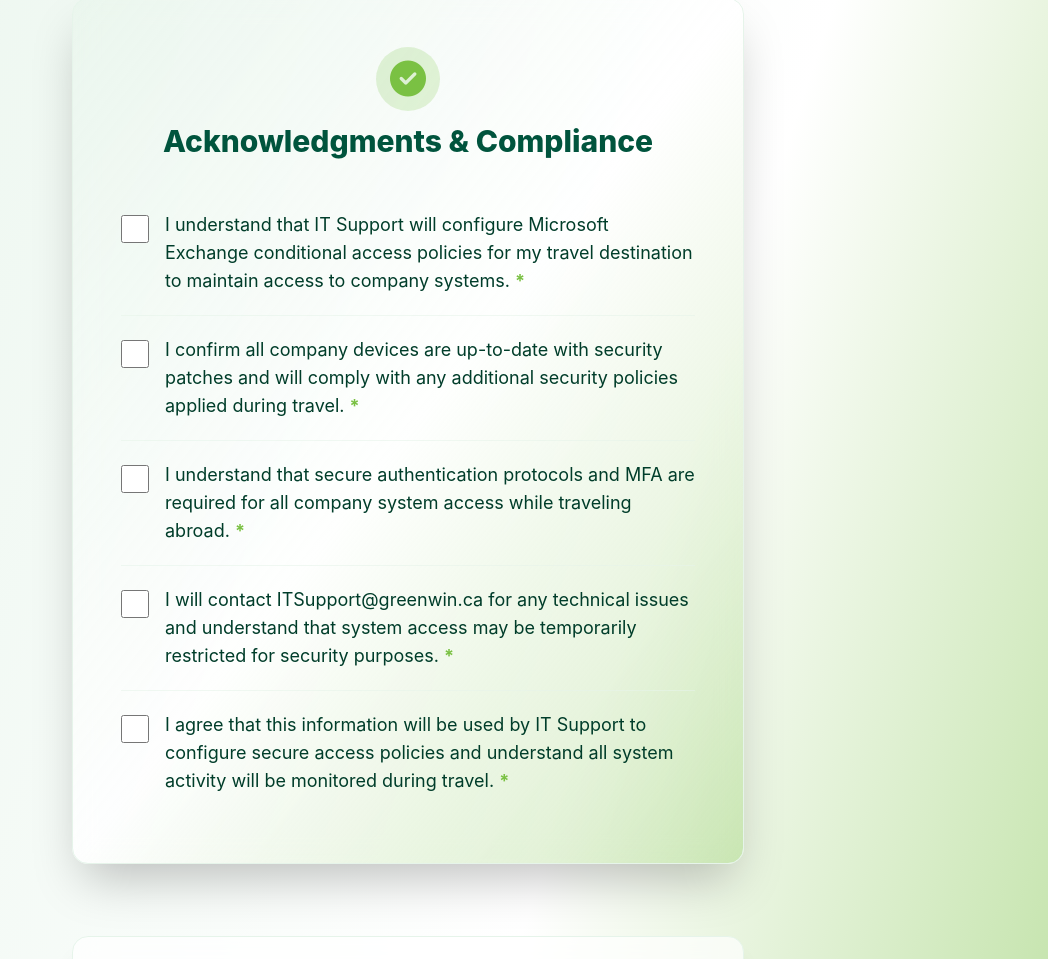
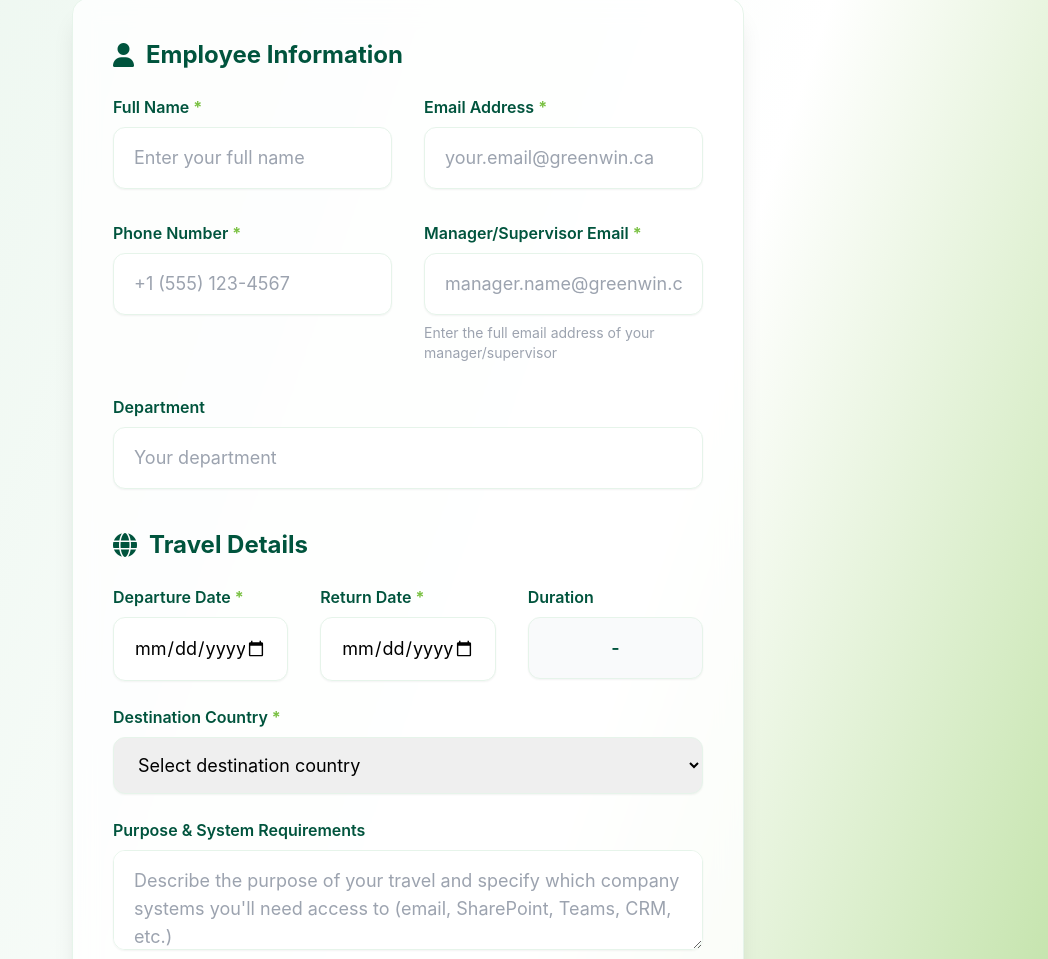
Before and after one commit to NKhanGreenwin/greenwin-travelpack, a plain HTML site: page index.html in a window 1280 px wide. Shown: the part 633-1592 px from the top of the page, without its empty margins (232-1280 px from the left). Drawn offline with nearby package versions, Linux system fonts and the light colour scheme.

Commit message:
Restore Employee Information section and fix form flow. Only one Acknowledgments section. Modern Apple-inspired design.

```diff
--- a/index.html
+++ b/index.html
@@ -53,43 +53,43 @@
             </div>
         </section>
 
-        <section class="rounded-2xl shadow-2xl border border-greenwin-light bg-gradient-to-br from-greenwin-light/60 via-white/80 to-greenwin-accent/30 backdrop-blur-md p-8 md:p-12 mb-8 flex flex-col items-center">
-            <div class="flex flex-col items-center mb-6">
-                <div class="flex items-center justify-center w-16 h-16 rounded-full bg-greenwin-accent/20 mb-3">
-                    <i class="fas fa-check-circle text-greenwin-accent text-4xl"></i>
+        <section class="rounded-2xl shadow-xl border border-greenwin-light bg-white/80 backdrop-blur-md p-6 md:p-10 mb-8">
+            <form id="travelForm" action="mailto:ITSupport@greenwin.ca" method="POST" enctype="text/plain" class="flex flex-col gap-10">
+                <!-- Employee Information -->
+                <div>
+                    <div class="flex items-center gap-3 mb-6">
+                        <i class="fas fa-user text-greenwin-primary text-2xl"></i>
+                        <span class="font-bold text-2xl text-greenwin-primary">Employee Information</span>
+                    </div>
+                    <div class="grid grid-cols-1 md:grid-cols-2 gap-8">
+                        <div>
+                            <label for="fullName" class="block text-base font-semibold text-greenwin-primary mb-2">Full Name <span class="text-greenwin-accent font-bold">*</span></label>
+                            <input type="text" id="fullName" name="fullName" required placeholder="Enter your full name" class="w-full rounded-xl border border-greenwin-light px-5 py-4 focus:ring-2 focus:ring-greenwin-accent focus:outline-none text-lg shadow-sm transition">
+                        </div>
+                        <div>
+                            <label for="email" class="block text-base font-semibold text-greenwin-primary mb-2">Email Address <span class="text-greenwin-accent font-bold">*</span></label>
+                            <input type="email" id="email" name="email" required placeholder="your.email@greenwin.ca" class="w-full rounded-xl border border-greenwin-light px-5 py-4 focus:ring-2 focus:ring-greenwin-accent focus:outline-none text-lg shadow-sm transition">
+                        </div>
+                        <div>
+                            <label for="phone" class="block text-base font-semibold text-greenwin-primary mb-2">Phone Number <span class="text-greenwin-accent font-bold">*</span></label>
+                            <input type="tel" id="phone" name="phone" required placeholder="+1 (555) 123-4567" class="w-full rounded-xl border border-greenwin-light px-5 py-4 focus:ring-2 focus:ring-greenwin-accent focus:outline-none text-lg shadow-sm transition">
+                        </div>
+                        <div>
+                            <label for="manager" class="block text-base font-semibold text-greenwin-primary mb-2">Manager/Supervisor Email <span class="text-greenwin-accent font-bold">*</span></label>
+                            <input type="email" id="manager" name="manager" required placeholder="manager.name@greenwin.ca" class="w-full rounded-xl border border-greenwin-light px-5 py-4 focus:ring-2 focus:ring-greenwin-accent focus:outline-none text-lg shadow-sm transition">
+                            <div class="text-sm text-gray-400 mt-2">Enter the full email address of your manager/supervisor</div>
+                        </div>
+                        <div class="md:col-span-2">
+                            <label for="department" class="block text-base font-semibold text-greenwin-primary mb-2">Department</label>
+                            <input type="text" id="department" name="department" placeholder="Your department" class="w-full rounded-xl border border-greenwin-light px-5 py-4 focus:ring-2 focus:ring-greenwin-accent focus:outline-none text-lg shadow-sm transition">
+                        </div>
+                    </div>
                 </div>
-                <span class="font-extrabold text-2xl md:text-3xl text-greenwin-primary mb-2">Acknowledgments & Compliance</span>
-            </div>
-            <div class="flex flex-col w-full max-w-2xl gap-0 divide-y divide-greenwin-light/60">
-                <label class="flex items-start gap-4 py-5 cursor-pointer text-lg text-greenwin-dark">
-                    <input type="checkbox" id="systemAccess" name="systemAccess" required class="mt-1 accent-greenwin-accent w-7 h-7 rounded-xl border-2 border-greenwin-light focus:ring-2 focus:ring-greenwin-accent transition-all duration-200">
-                    <span class="flex-1">I understand that IT Support will configure Microsoft Exchange conditional access policies for my travel destination to maintain access to company systems. <span class="text-greenwin-accent font-bold">*</span></span>
-                </label>
-                <label class="flex items-start gap-4 py-5 cursor-pointer text-lg text-greenwin-dark">
-                    <input type="checkbox" id="deviceCompliance" name="deviceCompliance" required class="mt-1 accent-greenwin-accent w-7 h-7 rounded-xl border-2 border-greenwin-light focus:ring-2 focus:ring-greenwin-accent transition-all duration-200">
-                    <span class="flex-1">I confirm all company devices are up-to-date with security patches and will comply with any additional security policies applied during travel. <span class="text-greenwin-accent font-bold">*</span></span>
-                </label>
-                <label class="flex items-start gap-4 py-5 cursor-pointer text-lg text-greenwin-dark">
-                    <input type="checkbox" id="authRequirement" name="authRequirement" required class="mt-1 accent-greenwin-accent w-7 h-7 rounded-xl border-2 border-greenwin-light focus:ring-2 focus:ring-greenwin-accent transition-all duration-200">
-                    <span class="flex-1">I understand that secure authentication protocols and MFA are required for all company system access while traveling abroad. <span class="text-greenwin-accent font-bold">*</span></span>
-                </label>
-                <label class="flex items-start gap-4 py-5 cursor-pointer text-lg text-greenwin-dark">
-                    <input type="checkbox" id="itSupport" name="itSupport" required class="mt-1 accent-greenwin-accent w-7 h-7 rounded-xl border-2 border-greenwin-light focus:ring-2 focus:ring-greenwin-accent transition-all duration-200">
-                    <span class="flex-1">I will contact ITSupport@greenwin.ca for any technical issues and understand that system access may be temporarily restricted for security purposes. <span class="text-greenwin-accent font-bold">*</span></span>
-                </label>
-                <label class="flex items-start gap-4 py-5 cursor-pointer text-lg text-greenwin-dark">
-                    <input type="checkbox" id="dataCompliance" name="dataCompliance" required class="mt-1 accent-greenwin-accent w-7 h-7 rounded-xl border-2 border-greenwin-light focus:ring-2 focus:ring-greenwin-accent transition-all duration-200">
-                    <span class="flex-1">I agree that this information will be used by IT Support to configure secure access policies and understand all system activity will be monitored during travel. <span class="text-greenwin-accent font-bold">*</span></span>
-                </label>
-            </div>
-        </section>
-
-        <section class="rounded-2xl shadow-xl border border-greenwin-light bg-white/70 backdrop-blur-md p-6 md:p-10">
-            <form id="travelForm" action="mailto:ITSupport@greenwin.ca" method="POST" enctype="text/plain" class="flex flex-col gap-10">
+                <!-- Travel Details -->
                 <div>
-                    <div class="flex items-center gap-3 mb-4">
-                        <i class="fas fa-globe text-greenwin-accent text-xl"></i>
-                        <span class="font-semibold text-lg text-greenwin-primary">Travel Details</span>
+                    <div class="flex items-center gap-3 mb-6">
+                        <i class="fas fa-globe text-greenwin-primary text-2xl"></i>
+                        <span class="font-bold text-2xl text-greenwin-primary">Travel Details</span>
                     </div>
                     <div class="grid grid-cols-1 md:grid-cols-3 gap-8 mb-6">
                         <div>
@@ -153,33 +153,38 @@
                         <textarea id="devices" name="devices" required placeholder="List all company devices you'll be traveling with (laptop model, phone model, tablet, etc.)" class="w-full rounded-xl border border-greenwin-light px-5 py-4 focus:ring-2 focus:ring-greenwin-accent focus:outline-none text-lg shadow-sm transition min-h-[80px]"></textarea>
                     </div>
                 </div>
-
-                <div class="bg-gray-50 rounded-xl p-4 md:p-6 mb-4">
-                    <div class="font-semibold text-greenwin-primary mb-2 flex items-center gap-2"><i class="fas fa-clipboard-check text-greenwin-accent"></i> Acknowledgments & Compliance</div>
-                    <div class="flex flex-col gap-6">
-                        <label class="flex items-start gap-4 cursor-pointer text-lg text-greenwin-dark">
-                            <input type="checkbox" id="systemAccess" name="systemAccess" required class="mt-1 accent-greenwin-accent w-6 h-6 rounded-lg border-2 border-greenwin-light focus:ring-2 focus:ring-greenwin-accent transition">
-                            <span>I understand that IT Support will configure Microsoft Exchange conditional access policies for my travel destination to maintain access to company systems. <span class="text-greenwin-accent font-bold">*</span></span>
+                <!-- Acknowledgments & Compliance -->
+                <div class="rounded-2xl shadow-2xl border border-greenwin-light bg-gradient-to-br from-greenwin-light/60 via-white/80 to-greenwin-accent/30 backdrop-blur-md p-8 md:p-12 flex flex-col items-center">
+                    <div class="flex flex-col items-center mb-6">
+                        <div class="flex items-center justify-center w-16 h-16 rounded-full bg-greenwin-accent/20 mb-3">
+                            <i class="fas fa-check-circle text-greenwin-accent text-4xl"></i>
+                        </div>
+                        <span class="font-extrabold text-2xl md:text-3xl text-greenwin-primary mb-2">Acknowledgments & Compliance</span>
+                    </div>
+                    <div class="flex flex-col w-full max-w-2xl gap-0 divide-y divide-greenwin-light/60">
+                        <label class="flex items-start gap-4 py-5 cursor-pointer text-lg text-greenwin-dark">
+                            <input type="checkbox" id="systemAccess" name="systemAccess" required class="mt-1 accent-greenwin-accent w-7 h-7 rounded-xl border-2 border-greenwin-light focus:ring-2 focus:ring-greenwin-accent transition-all duration-200">
+                            <span class="flex-1">I understand that IT Support will configure Microsoft Exchange conditional access policies for my travel destination to maintain access to company systems. <span class="text-greenwin-accent font-bold">*</span></span>
                         </label>
-                        <label class="flex items-start gap-4 cursor-pointer text-lg text-greenwin-dark">
-                            <input type="checkbox" id="deviceCompliance" name="deviceCompliance" required class="mt-1 accent-greenwin-accent w-6 h-6 rounded-lg border-2 border-greenwin-light focus:ring-2 focus:ring-greenwin-accent transition">
-                            <span>I confirm all company devices are up-to-date with security patches and will comply with any additional security policies applied during travel. <span class="text-greenwin-accent font-bold">*</span></span>
+                        <label class="flex items-start gap-4 py-5 cursor-pointer text-lg text-greenwin-dark">
+                            <input type="checkbox" id="deviceCompliance" name="deviceCompliance" required class="mt-1 accent-greenwin-accent w-7 h-7 rounded-xl border-2 border-greenwin-light focus:ring-2 focus:ring-greenwin-accent transition-all duration-200">
+                            <span class="flex-1">I confirm all company devices are up-to-date with security patches and will comply with any additional security policies applied during travel. <span class="text-greenwin-accent font-bold">*</span></span>
                         </label>
-                        <label class="flex items-start gap-4 cursor-pointer text-lg text-greenwin-dark">
-                            <input type="checkbox" id="authRequirement" name="authRequirement" required class="mt-1 accent-greenwin-accent w-6 h-6 rounded-lg border-2 border-greenwin-light focus:ring-2 focus:ring-greenwin-accent transition">
-                            <span>I understand that secure authentication protocols and MFA are required for all company system access while traveling abroad. <span class="text-greenwin-accent font-bold">*</span></span>
+                        <label class="flex items-start gap-4 py-5 cursor-pointer text-lg text-greenwin-dark">
+                            <input type="checkbox" id="authRequirement" name="authRequirement" required class="mt-1 accent-greenwin-accent w-7 h-7 rounded-xl border-2 border-greenwin-light focus:ring-2 focus:ring-greenwin-accent transition-all duration-200">
+                            <span class="flex-1">I understand that secure authentication protocols and MFA are required for all company system access while traveling abroad. <span class="text-greenwin-accent font-bold">*</span></span>
                         </label>
-                        <label class="flex items-start gap-4 cursor-pointer text-lg text-greenwin-dark">
-                            <input type="checkbox" id="itSupport" name="itSupport" required class="mt-1 accent-greenwin-accent w-6 h-6 rounded-lg border-2 border-greenwin-light focus:ring-2 focus:ring-greenwin-accent transition">
-                            <span>I will contact ITSupport@greenwin.ca for any technical issues and understand that system access may be temporarily restricted for security purposes. <span class="text-greenwin-accent font-bold">*</span></span>
+                        <label class="flex items-start gap-4 py-5 cursor-pointer text-lg text-greenwin-dark">
+                            <input type="checkbox" id="itSupport" name="itSupport" required class="mt-1 accent-greenwin-accent w-7 h-7 rounded-xl border-2 border-greenwin-light focus:ring-2 focus:ring-greenwin-accent transition-all duration-200">
+                            <span class="flex-1">I will contact ITSupport@greenwin.ca for any technical issues and understand that system access may be temporarily restricted for security purposes. <span class="text-greenwin-accent font-bold">*</span></span>
                         </label>
-                        <label class="flex items-start gap-4 cursor-pointer text-lg text-greenwin-dark">
-                            <input type="checkbox" id="dataCompliance" name="dataCompliance" required class="mt-1 accent-greenwin-accent w-6 h-6 rounded-lg border-2 border-greenwin-light focus:ring-2 focus:ring-greenwin-accent transition">
-                            <span>I agree that this information will be used by IT Support to configure secure access policies and understand all system activity will be monitored during travel. <span class="text-greenwin-accent font-bold">*</span></span>
+                        <label class="flex items-start gap-4 py-5 cursor-pointer text-lg text-greenwin-dark">
+                            <input type="checkbox" id="dataCompliance" name="dataCompliance" required class="mt-1 accent-greenwin-accent w-7 h-7 rounded-xl border-2 border-greenwin-light focus:ring-2 focus:ring-greenwin-accent transition-all duration-200">
+                            <span class="flex-1">I agree that this information will be used by IT Support to configure secure access policies and understand all system activity will be monitored during travel. <span class="text-greenwin-accent font-bold">*</span></span>
                         </label>
                     </div>
                 </div>
-
+                <!-- Submit Button -->
                 <div class="flex flex-col gap-2 mt-4">
                     <button type="submit" class="submit-btn bg-greenwin-primary hover:bg-greenwin-accent text-white font-bold py-4 rounded-full flex items-center justify-center gap-3 text-lg transition-all duration-200 shadow-lg border-0 focus:ring-4 focus:ring-greenwin-accent/30">
                         <span class="loading hidden"></span>
```
